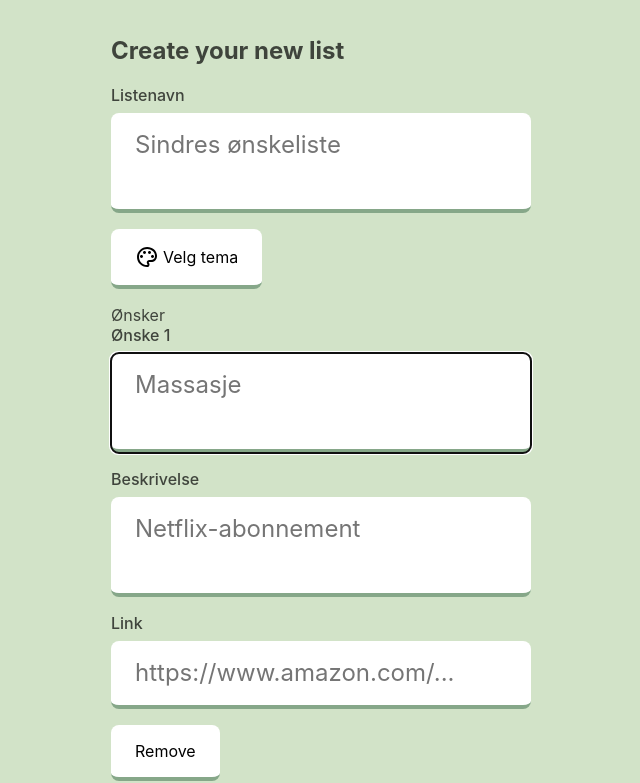
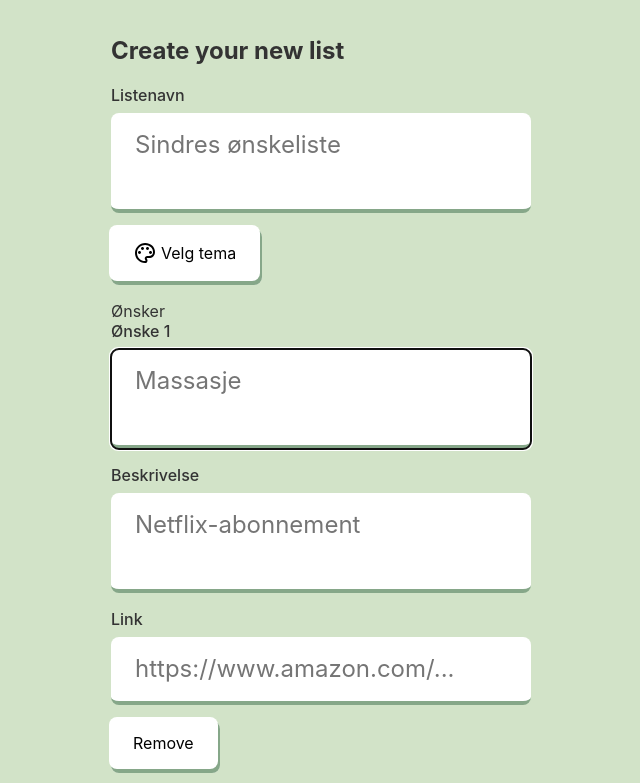
Before and after one commit to boyum/wishlist, a SvelteKit app: page /new in a window 1280 px wide. Shown: the top 783 px of the page, without its empty margins (319-959 px from the left). Built offline with nearby package versions, Linux system fonts and the light colour scheme; no server answers.

Commit message:
feat: gooey button

```diff
--- a/src/components/Button.svelte
+++ b/src/components/Button.svelte
@@ -10,27 +10,62 @@
   };
 </script>
 
-<button on:click={handleClick} {type}><slot /></button>
+<button on:click={handleClick} {type}>
+  <div class="inner">
+    <slot />
+  </div>
+</button>
 
 <style lang="scss" scoped>
   button {
+    border: none;
+    border-radius: 0.5rem;
+    cursor: pointer;
+    display: block;
+    font-size: inherit;
+    margin-bottom: 1rem;
+    padding: 0;
+    position: relative;
+    -webkit-tap-highlight-color: transparent;
+    transition: transform 0.15s ease-in-out;
+    user-select: none;
+
+    &:hover,
+    &:focus {
+      .inner {
+        transform: translate3d(-0.175rem, -0.35rem, 0);
+        transition-duration: 0.15s;
+      }
+    }
+
+    &:active {
+      .inner {
+        transform: translate3d(-0.025rem, -0.1rem, 0);
+        transition-duration: 0.1s;
+      }
+    }
+
+    &::before {
+      background-color: #86a789;
+      border-radius: inherit;
+      content: "";
+      height: 100%;
+      left: 0;
+      position: absolute;
+      top: 0;
+      width: 100%;
+    }
+  }
+
+  .inner {
     align-items: center;
     background-color: #fff;
-    border: none;
-    border-bottom: 0.25rem solid #86a789;
-    border-radius: 0.5rem;
-    cursor: pointer;
+    border-radius: inherit;
     display: flex;
-    font-size: inherit;
     gap: 0.25rem;
-    margin-bottom: 1rem;
     padding: 1rem 1.5rem;
-    transition: transform 0.15s ease-in-out;
-
-    &:active {
-      border-bottom: none;
-      margin-top: 0.25rem;
-      transform: translateY(0.25rem);
-    }
+    position: relative;
+    transform: translate3d(-0.125rem, -0.25rem, 0);
+    transition: transform 0.25s ease-in-out;
   }
 </style>
--- a/src/routes/styles.css
+++ b/src/routes/styles.css
@@ -1,5 +1,3 @@
-@import "@fontsource/fira-mono";
-
 *,
 *::before,
 *::after {
@@ -9,15 +7,8 @@
 :root {
   --font-body: apple-system, BlinkMacSystemFont, "Segoe UI", Roboto, Helvetica,
     Arial, sans-serif, "Apple Color Emoji", "Segoe UI Emoji", "Segoe UI Symbol";
-  --font-mono: "Fira Mono", monospace;
-  --color-bg-0: rgb(202, 216, 228);
-  --color-bg-1: hsl(209, 36%, 86%);
-  --color-bg-2: hsl(224, 44%, 95%);
-  --color-theme-1: #ff3e00;
-  --color-theme-2: #4075a6;
-  --color-text: rgba(0, 0, 0, 0.7);
-  --column-width: 42rem;
-  --column-margin-top: 4rem;
+  --color-text: #333;
+
   font-family: var(--font-body);
   color: var(--color-text);
 }
@@ -44,7 +35,7 @@ body {
 
 pre,
 code {
-  font-family: var(--font-mono);
+  font-family: "Fira Mono", monospace;
 }
 
 button,
```
